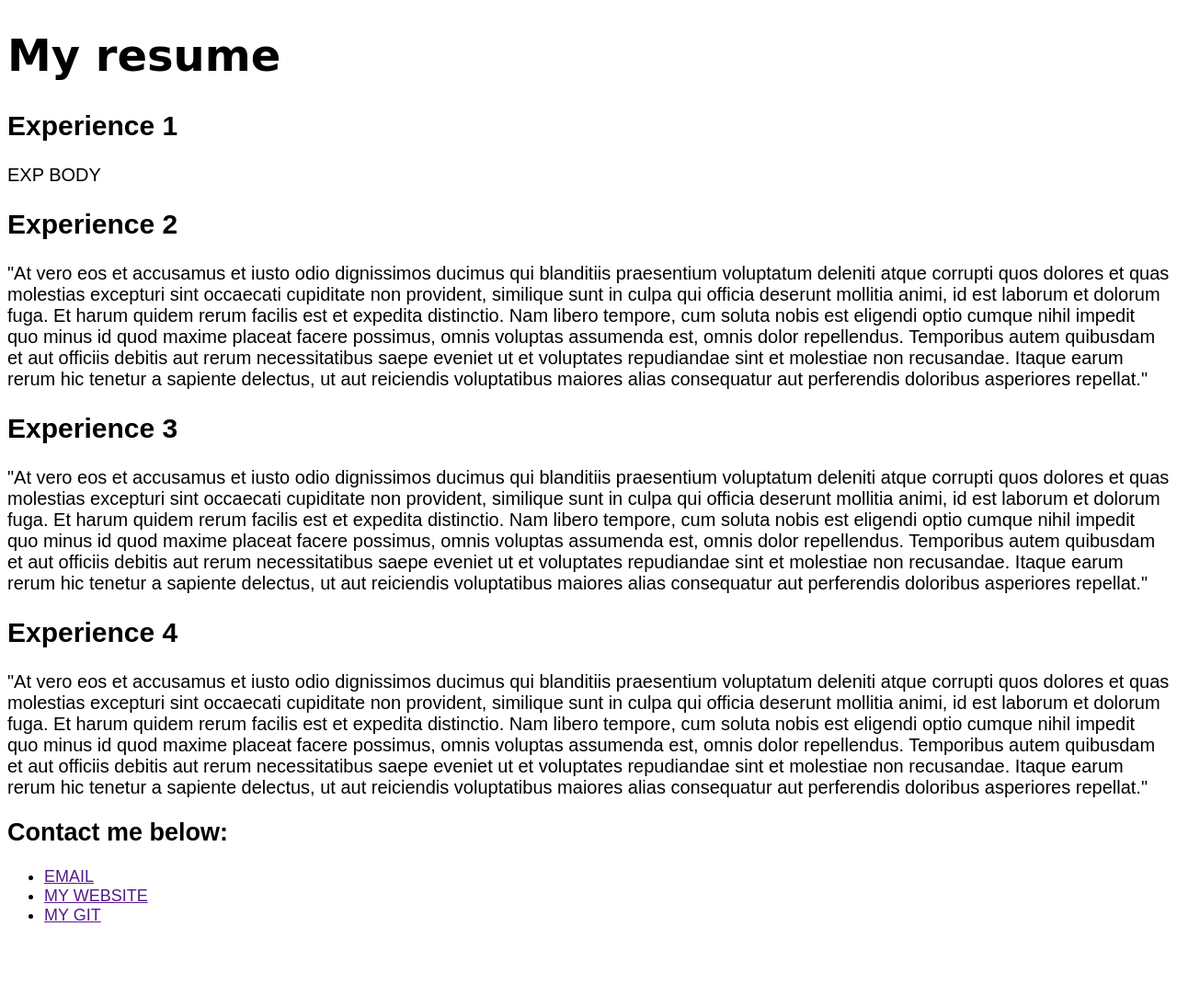
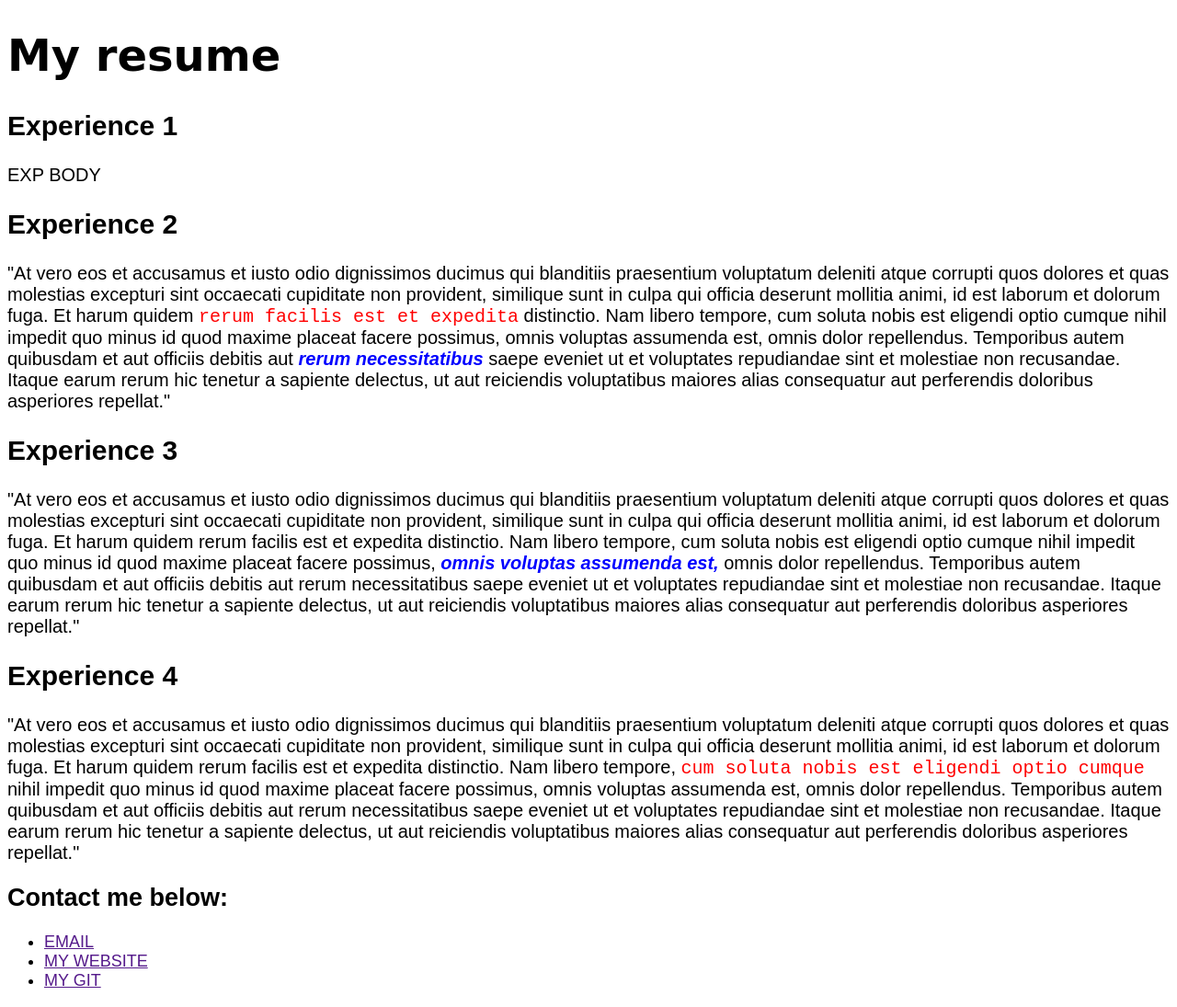
Before and after one commit to Sommersette/resume, a plain HTML site: page index.html in a window 1280 px wide. Shown: the whole page at 92% size. Before the commit the page ends 1024 px from the top, so only its background shows below. Drawn offline with Linux system fonts and the light colour scheme.

Commit message:
add span elements and corresponding css styles.

```diff
--- a/css/styles.css
+++ b/css/styles.css
@@ -12,3 +12,14 @@
   font-family: sans-serif;
   font-size: 18px;
 }
+
+.rerum{
+  font-family: monospace;
+  color: red;
+}
+
+.nec{
+  font-style:oblique;
+  font-weight: bolder;
+  color: blue;
+}
--- a/index.html
+++ b/index.html
@@ -23,21 +23,21 @@
       <div>
         <h2>Experience 2</h2>
         <p>
-          "At vero eos et accusamus et iusto odio dignissimos ducimus qui blanditiis praesentium voluptatum deleniti atque corrupti quos dolores et quas molestias excepturi sint occaecati cupiditate non provident, similique sunt in culpa qui officia deserunt mollitia animi, id est laborum et dolorum fuga. Et harum quidem rerum facilis est et expedita distinctio. Nam libero tempore, cum soluta nobis est eligendi optio cumque nihil impedit quo minus id quod maxime placeat facere possimus, omnis voluptas assumenda est, omnis dolor repellendus. Temporibus autem quibusdam et aut officiis debitis aut rerum necessitatibus saepe eveniet ut et voluptates repudiandae sint et molestiae non recusandae. Itaque earum rerum hic tenetur a sapiente delectus, ut aut reiciendis voluptatibus maiores alias consequatur aut perferendis doloribus asperiores repellat."
+          "At vero eos et accusamus et iusto odio dignissimos ducimus qui blanditiis praesentium voluptatum deleniti atque corrupti quos dolores et quas molestias excepturi sint occaecati cupiditate non provident, similique sunt in culpa qui officia deserunt mollitia animi, id est laborum et dolorum fuga. Et harum quidem <span class ="rerum">rerum facilis est et expedita</span> distinctio. Nam libero tempore, cum soluta nobis est eligendi optio cumque nihil impedit quo minus id quod maxime placeat facere possimus, omnis voluptas assumenda est, omnis dolor repellendus. Temporibus autem quibusdam et aut officiis debitis aut <span class="nec">rerum necessitatibus</span> saepe eveniet ut et voluptates repudiandae sint et molestiae non recusandae. Itaque earum rerum hic tenetur a sapiente delectus, ut aut reiciendis voluptatibus maiores alias consequatur aut perferendis doloribus asperiores repellat."
         </p>
       </div>
 
       <div>
         <h2>Experience 3</h2>
         <p>
-          "At vero eos et accusamus et iusto odio dignissimos ducimus qui blanditiis praesentium voluptatum deleniti atque corrupti quos dolores et quas molestias excepturi sint occaecati cupiditate non provident, similique sunt in culpa qui officia deserunt mollitia animi, id est laborum et dolorum fuga. Et harum quidem rerum facilis est et expedita distinctio. Nam libero tempore, cum soluta nobis est eligendi optio cumque nihil impedit quo minus id quod maxime placeat facere possimus, omnis voluptas assumenda est, omnis dolor repellendus. Temporibus autem quibusdam et aut officiis debitis aut rerum necessitatibus saepe eveniet ut et voluptates repudiandae sint et molestiae non recusandae. Itaque earum rerum hic tenetur a sapiente delectus, ut aut reiciendis voluptatibus maiores alias consequatur aut perferendis doloribus asperiores repellat."
+          "At vero eos et accusamus et iusto odio dignissimos ducimus qui blanditiis praesentium voluptatum deleniti atque corrupti quos dolores et quas molestias excepturi sint occaecati cupiditate non provident, similique sunt in culpa qui officia deserunt mollitia animi, id est laborum et dolorum fuga. Et harum quidem rerum facilis est et expedita distinctio. Nam libero tempore, cum soluta nobis est eligendi optio cumque nihil impedit quo minus id quod maxime placeat facere possimus, <span class="nec">omnis voluptas assumenda est,</span> omnis dolor repellendus. Temporibus autem quibusdam et aut officiis debitis aut rerum necessitatibus saepe eveniet ut et voluptates repudiandae sint et molestiae non recusandae. Itaque earum rerum hic tenetur a sapiente delectus, ut aut reiciendis voluptatibus maiores alias consequatur aut perferendis doloribus asperiores repellat."
         </p>
       </div>
 
       <div>
         <h2>Experience 4</h2>
         <p>
-          "At vero eos et accusamus et iusto odio dignissimos ducimus qui blanditiis praesentium voluptatum deleniti atque corrupti quos dolores et quas molestias excepturi sint occaecati cupiditate non provident, similique sunt in culpa qui officia deserunt mollitia animi, id est laborum et dolorum fuga. Et harum quidem rerum facilis est et expedita distinctio. Nam libero tempore, cum soluta nobis est eligendi optio cumque nihil impedit quo minus id quod maxime placeat facere possimus, omnis voluptas assumenda est, omnis dolor repellendus. Temporibus autem quibusdam et aut officiis debitis aut rerum necessitatibus saepe eveniet ut et voluptates repudiandae sint et molestiae non recusandae. Itaque earum rerum hic tenetur a sapiente delectus, ut aut reiciendis voluptatibus maiores alias consequatur aut perferendis doloribus asperiores repellat."
+          "At vero eos et accusamus et iusto odio dignissimos ducimus qui blanditiis praesentium voluptatum deleniti atque corrupti quos dolores et quas molestias excepturi sint occaecati cupiditate non provident, similique sunt in culpa qui officia deserunt mollitia animi, id est laborum et dolorum fuga. Et harum quidem rerum facilis est et expedita distinctio. Nam libero tempore, <span class="rerum">cum soluta nobis est eligendi optio cumque</span> nihil impedit quo minus id quod maxime placeat facere possimus, omnis voluptas assumenda est, omnis dolor repellendus. Temporibus autem quibusdam et aut officiis debitis aut rerum necessitatibus saepe eveniet ut et voluptates repudiandae sint et molestiae non recusandae. Itaque earum rerum hic tenetur a sapiente delectus, ut aut reiciendis voluptatibus maiores alias consequatur aut perferendis doloribus asperiores repellat."
         </p>
       </div>
     </div>
```
